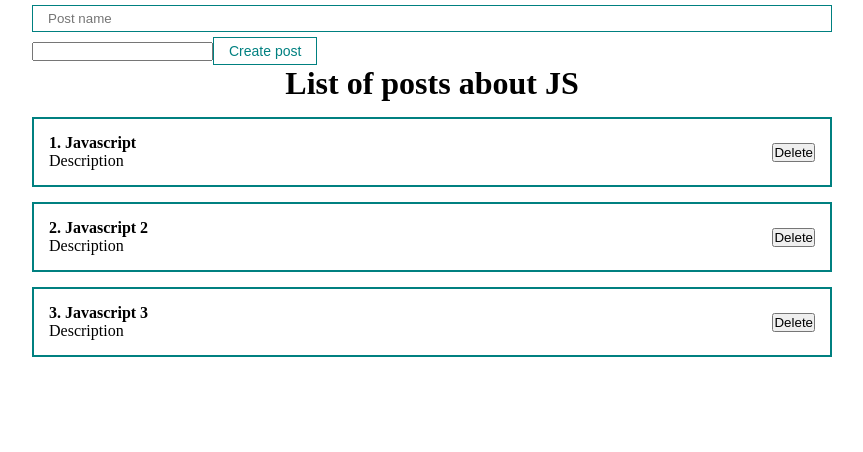
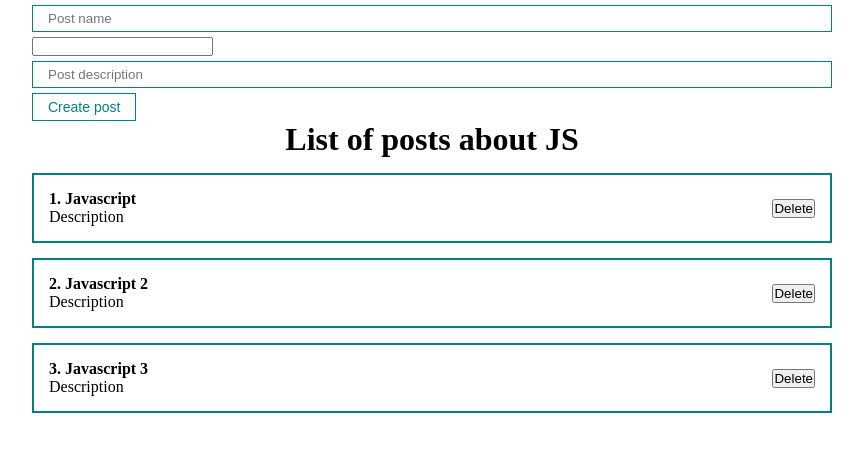
Before and after one commit to Dmytro27Ind/react-course, a React (Create React App) app: page / in a window 1280 px wide. Shown: the top 452 px of the page, without its empty margins (208-1071 px from the left). Built offline with nearby package versions, Linux system fonts and the light colour scheme.

Commit message:
useRef() and React.forwardRef()

```diff
--- a/src/App.js
+++ b/src/App.js
@@ -50,10 +50,12 @@ function App() {
   const addNewPost = (event) => {
     event.preventDefault()
     console.log("title = " + title)
-    // console.log("MyInput value = " + bodyInputRef.current.value)
-    // console.log("MyInput element = " + bodyInputRef.current)
+    console.log("MyInput value = " + bodyInputRef.current.value)
+    console.log("MyInput element = " + bodyInputRef.current)
+    console.log(bodyInputRef.current)
     console.log("input value = " + bodyInputRefSimple.current.value)
     console.log("input element = " + bodyInputRefSimple.current)
+    console.log(bodyInputRefSimple.current)
   }
 
   return (
@@ -73,11 +75,11 @@ function App() {
         {/*//* НЕ управляемый компонент. С помощью ref мы получаем ссылку на сам элемент.
            //* bodyInputRef.current == <MyInput ... />
            //* bodyInputRef.current.value == значению в элементе*/}
-        {/* <MyInput
+        <MyInput
           ref={bodyInputRef}
           type="text"
           placeholder="Post description"
-        /> */}
+        />
         {/* <MyButton disabled>Create post</MyButton> */}
         <MyButton onClick={addNewPost}>Create post</MyButton>
       </form>
--- a/src/components/UI/input/MyInput.jsx
+++ b/src/components/UI/input/MyInput.jsx
@@ -1,10 +1,10 @@
 import React from 'react'
 import classes from './MyInput.module.css'
 
-function MyInput(props) {
+const MyInput = React.forwardRef((props, ref) => {
   return (
-    <input className={classes.myInput} {...props}/>
+    <input ref={ref} className={classes.myInput} {...props}/>
   )
-}
+})
 
 export default MyInput
```
